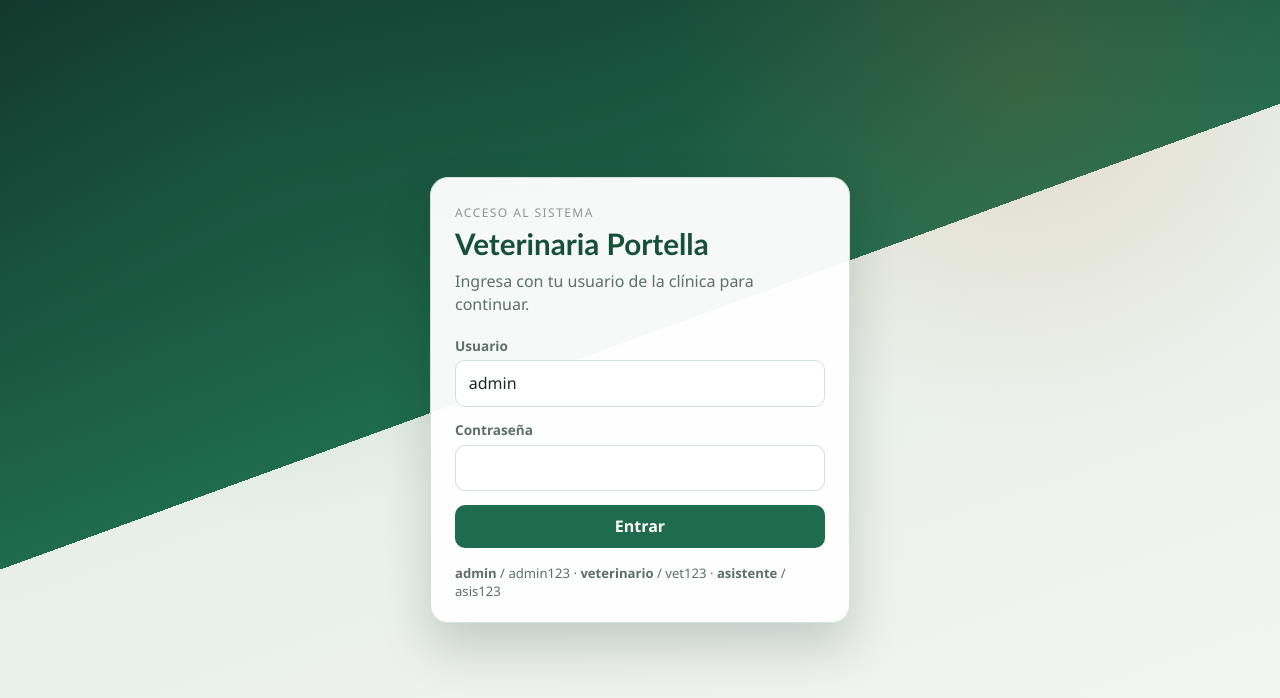
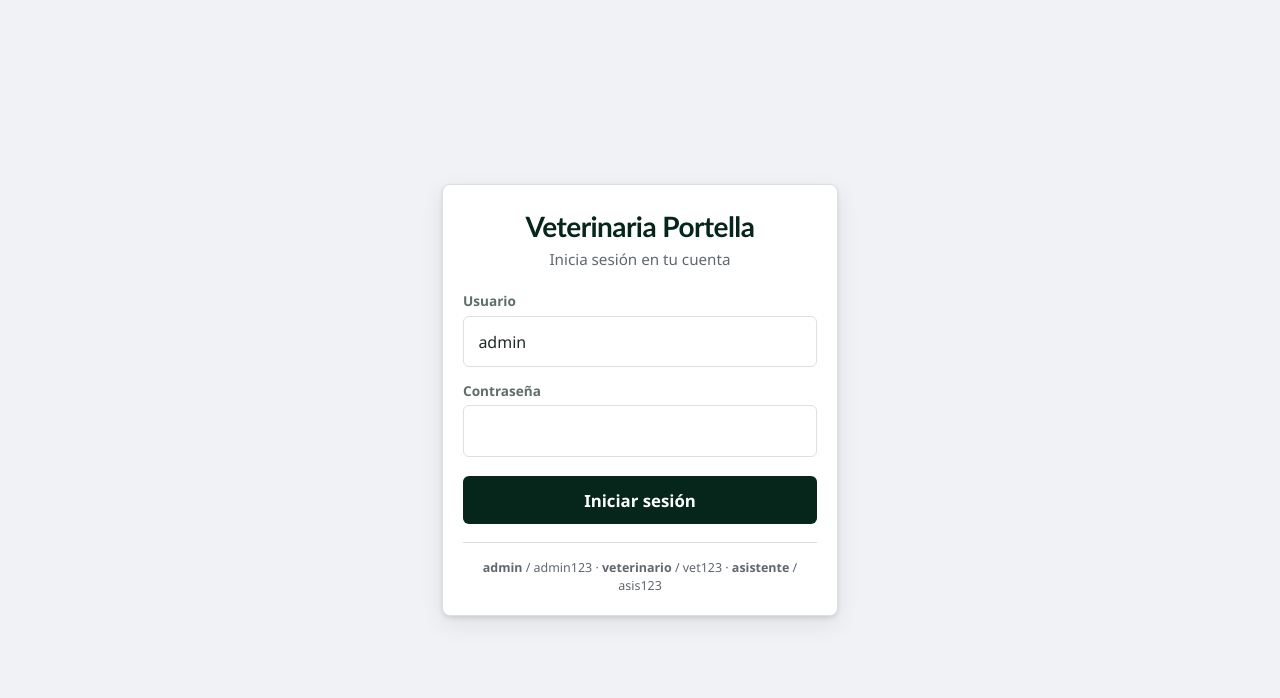
Before and after one commit to smokerlag/veterinaria_portella, a Next.js app: page /login in a window 1280 px wide. Shown: the top 698 px of the page. Built offline with nearby package versions, Linux system fonts and the light colour scheme.

Commit message:
Avance del proyecto

```diff
--- a/src/app/(clinic)/page.tsx
+++ b/src/app/(clinic)/page.tsx
@@ -4,6 +4,7 @@ import {
   listCitas,
   listPendientes,
 } from "@/lib/queries";
+import { labelEspecie } from "@/lib/types";
 
 export const dynamic = "force-dynamic";
 
@@ -70,7 +71,7 @@ export default function HomePage() {
                       <td>
                         {c.mascota_nombre}
                         <div style={{ color: "var(--muted)", fontSize: "0.82rem" }}>
-                          {c.especie}
+                          {c.especie ? labelEspecie(c.especie) : null}
                         </div>
                       </td>
                       <td>
--- a/src/app/globals.css
+++ b/src/app/globals.css
@@ -4,9 +4,9 @@
   --ink: #1c2b24;
   --muted: #5d6f66;
   --line: #d5e0d9;
-  --brand: #1f6b4f;
-  --brand-dark: #164f3a;
-  --brand-soft: #e4f2eb;
+  --brand: #06261c;
+  --brand-dark: #041912;
+  --brand-soft: #d0e4db;
   --accent: #c47a2c;
   --danger: #b42318;
   --warn: #b54708;
@@ -28,7 +28,7 @@ body {
   padding: 0;
   min-height: 100%;
   background:
-    radial-gradient(circle at top left, rgba(31, 107, 79, 0.08), transparent 28%),
+    radial-gradient(circle at top left, rgba(6, 38, 28, 0.12), transparent 28%),
     radial-gradient(circle at top right, rgba(196, 122, 44, 0.08), transparent 24%),
     linear-gradient(180deg, #eef4f0 0%, var(--bg) 45%, #e8efe9 100%);
   color: var(--ink);
@@ -58,7 +58,7 @@ textarea {
   top: 0;
   height: 100vh;
   padding: 1.4rem 1rem;
-  background: linear-gradient(180deg, #163f31 0%, #1f6b4f 55%, #245a46 100%);
+  background: linear-gradient(180deg, #02140e 0%, #06261c 55%, #0a3326 100%);
   color: #f4faf7;
   display: flex;
   flex-direction: column;
@@ -393,7 +393,7 @@ tr:hover td {
 
 .cal-day.today {
   border-color: var(--brand);
-  box-shadow: inset 0 0 0 1px rgba(31, 107, 79, 0.25);
+  box-shadow: inset 0 0 0 1px rgba(6, 38, 28, 0.35);
 }
 
 .cal-day strong {
@@ -468,6 +468,66 @@ tr:hover td {
   flex-wrap: wrap;
 }
 
+.owner-picker {
+  position: relative;
+  flex: 1;
+  min-width: 0;
+}
+
+.owner-selected {
+  display: block;
+  margin-top: 0.35rem;
+  color: var(--brand-dark);
+  font-weight: 600;
+}
+
+.owner-results {
+  position: absolute;
+  z-index: 20;
+  left: 0;
+  right: 0;
+  top: calc(100% + 4px);
+  margin: 0;
+  padding: 0.35rem;
+  list-style: none;
+  max-height: 220px;
+  overflow: auto;
+  background: #fff;
+  border: 1px solid var(--line);
+  border-radius: 10px;
+  box-shadow: var(--shadow);
+}
+
+.owner-results li button {
+  width: 100%;
+  display: flex;
+  flex-direction: column;
+  align-items: flex-start;
+  gap: 0.15rem;
+  padding: 0.55rem 0.65rem;
+  border: 0;
+  border-radius: 8px;
+  background: transparent;
+  color: var(--ink);
+  cursor: pointer;
+  text-align: left;
+}
+
+.owner-results li button:hover {
+  background: var(--brand-soft);
+}
+
+.owner-results li button span {
+  color: var(--muted);
+  font-size: 0.8rem;
+}
+
+.owner-empty {
+  padding: 0.65rem;
+  color: var(--muted);
+  font-size: 0.88rem;
+}
+
 .stack {
   display: flex;
   flex-direction: column;
@@ -527,43 +587,70 @@ tr:hover td {
   display: grid;
   place-items: center;
   padding: 1.5rem;
-  background:
-    radial-gradient(circle at 20% 20%, rgba(31, 107, 79, 0.18), transparent 30%),
-    radial-gradient(circle at 80% 10%, rgba(196, 122, 44, 0.16), transparent 28%),
-    linear-gradient(160deg, #12362b 0%, #1f6b4f 45%, #e8efe9 45%, #f3f6f4 100%);
+  background: #f0f2f5;
 }
 
 .login-card {
-  width: min(420px, 100%);
-  background: rgba(255, 255, 255, 0.96);
-  border: 1px solid var(--line);
-  border-radius: 18px;
-  padding: 1.6rem 1.5rem 1.35rem;
-  box-shadow: 0 24px 50px rgba(12, 28, 22, 0.18);
+  width: min(396px, 100%);
+  background: #fff;
+  border: 1px solid #dddfe2;
+  border-radius: 8px;
+  padding: 1.5rem 1.25rem 1.25rem;
+  box-shadow: 0 2px 4px rgba(0, 0, 0, 0.1), 0 8px 24px rgba(0, 0, 0, 0.08);
+  text-align: center;
 }
 
 .login-card h1 {
-  margin: 0.35rem 0 0;
+  margin: 0 0 0.35rem;
   font-family: var(--display);
-  font-size: 1.85rem;
-  color: var(--brand-dark);
+  font-size: 1.75rem;
+  letter-spacing: -0.02em;
+  color: var(--brand);
 }
 
 .login-sub {
-  margin: 0.55rem 0 1.2rem;
-  color: var(--muted);
-  line-height: 1.45;
+  margin: 0 0 1.35rem;
+  color: #606770;
+  font-size: 0.95rem;
+  line-height: 1.4;
+}
+
+.login-card .field {
+  text-align: left;
+}
+
+.login-card .field input {
+  border-radius: 6px;
+  border-color: #dddfe2;
+  background: #fff;
+  padding: 0.85rem 0.9rem;
+}
+
+.login-card .field input:focus {
+  border-color: var(--brand);
+  box-shadow: 0 0 0 2px rgba(6, 38, 28, 0.15);
+}
+
+.login-card .btn {
+  margin-top: 0.35rem;
+  border-radius: 6px;
+  padding: 0.8rem 1rem;
+  font-weight: 700;
+  font-size: 1.05rem;
 }
 
 .login-error {
   color: var(--danger);
   margin: 0 0 0.85rem;
   font-size: 0.92rem;
+  text-align: left;
 }
 
 .login-hint {
-  margin: 1rem 0 0;
-  color: var(--muted);
-  font-size: 0.82rem;
-  line-height: 1.4;
+  margin: 1.1rem 0 0;
+  padding-top: 1rem;
+  border-top: 1px solid #dadde1;
+  color: #606770;
+  font-size: 0.78rem;
+  line-height: 1.45;
 }
--- a/src/app/login/LoginClient.tsx
+++ b/src/app/login/LoginClient.tsx
@@ -41,13 +41,8 @@ export default function LoginClient() {
   return (
     <div className="login-page">
       <div className="login-card">
-        <p className="brand-kicker" style={{ color: "var(--muted)" }}>
-          Acceso al sistema
-        </p>
         <h1>Veterinaria Portella</h1>
-        <p className="login-sub">
-          Ingresa con tu usuario de la clínica para continuar.
-        </p>
+        <p className="login-sub">Inicia sesión en tu cuenta</p>
 
         <form onSubmit={onSubmit}>
           <div className="field">
@@ -77,7 +72,7 @@ export default function LoginClient() {
             disabled={loading}
             style={{ width: "100%" }}
           >
-            {loading ? "Entrando…" : "Entrar"}
+            {loading ? "Entrando…" : "Iniciar sesión"}
           </button>
         </form>
 
--- a/src/lib/types.ts
+++ b/src/lib/types.ts
@@ -73,6 +73,11 @@ export type Pendiente = {
 };
 
 export const ESPECIES = ["perro", "gato", "ave", "conejo", "reptil", "otro"] as const;
+
+export function labelEspecie(especie: string) {
+  if (!especie) return "";
+  return especie.charAt(0).toUpperCase() + especie.slice(1).toLowerCase();
+}
 export const TIPOS_HISTORIAL = [
   "consulta",
   "vacuna",
```
Also changed, not shown: src/app/(clinic)/clientes/page.tsx (+109 -0 lines), src/app/(clinic)/mascotas/page.tsx (+89 -34 lines), 1 other file (tests, documents, lock files or other folders).
